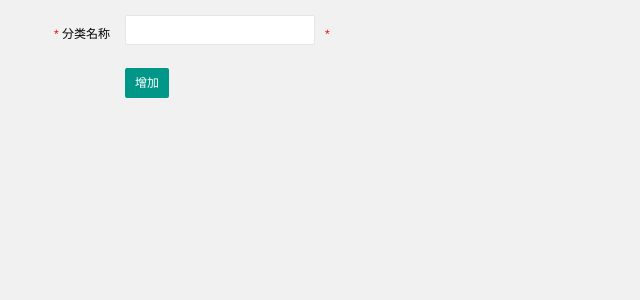
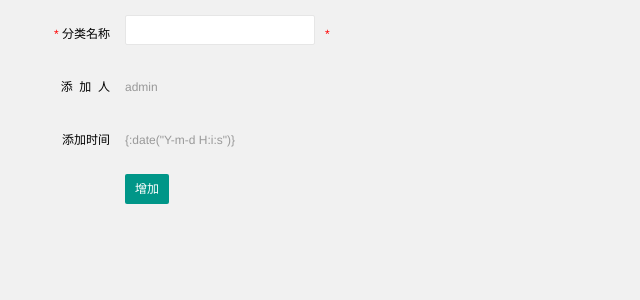
Before and after one commit to yuesha/infoFetch, a PHP site: page /DbName/application/admin/view/classify_manage/add.html in a window 1280 px wide. Shown: the top 300 px of the page, without its empty margins (0-640 px from the left). Run offline with PHP 8.4, Linux system fonts and the light colour scheme; some libraries are stand-ins or nearby versions.

Commit message:
分类添加（暂存）

```diff
--- a/codeBehind/application/admin/view/classify_manage/add.html
+++ b/codeBehind/application/admin/view/classify_manage/add.html
@@ -10,10 +10,6 @@
         <meta content="no-siteapp" http-equiv="Cache-Control"/>
         <link href="__XADMIN__/css/font.css" rel="stylesheet"/>
         <link href="__XADMIN__/css/xadmin.css" rel="stylesheet"/>
-        <script charset="utf-8" src="__XADMIN__/lib/layui/layui.js">
-        </script>
-        <script src="__XADMIN__/js/xadmin.js" type="text/javascript">
-        </script>
         <!-- 让IE8/9支持媒体查询，从而兼容栅格 -->
         <!--[if lt IE 9]>
             <script src="https://cdn.staticfile.org/html5shiv/r29/html5.min.js"></script>
@@ -30,22 +26,72 @@
                             分类名称
                         </label>
                         <div class="layui-input-inline">
-                            <input type="text" id="name" name="email" required="" lay-verify="email" autocomplete="off" class="layui-input"/>
+                            <input type="text" id="name" name="name" required="" lay-verify="" autocomplete="off" class="layui-input"/>
                         </div>
                         <div class="layui-form-mid layui-word-aux">
                             <span class="x-red">*</span>
                         </div>
                     </div>
+                    <div class="layui-form-item">
+                        <label for="add_user" class="layui-form-label">
+                            <span class="x-red"></span>
+                            添&nbsp;&nbsp;加&nbsp;&nbsp;人
+                        </label>
+                        <div class="layui-input-inline">
+                            <span class="layui-form-mid layui-word-aux">admin</span>
+                        </div>
+                        <div class="layui-form-mid layui-word-aux">
+                            <span class="x-red"></span>
+                        </div>
+                    </div>
+                    <div class="layui-form-item">
+                        <label for="created_at" class="layui-form-label">
+                            <span class="x-red"></span>
+                            添加时间
+                        </label>
+                        <div class="layui-input-inline">
+                            <span class="layui-form-mid layui-word-aux">{:date("Y-m-d H:i:s")}</span>
+                        </div>
+                        <div class="layui-form-mid layui-word-aux">
+                            <span class="x-red"></span>
+                        </div>
+                    </div>
 
                     <div class="layui-form-item">
-                        <label for="L_repass" class="layui-form-label"></label>
+                        <label for="name" class="layui-form-label"></label>
                         <button class="layui-btn" lay-filter="add" lay-submit="">增加</button>
                     </div>
                 </form>
             </div>
         </div>
+        <script type="text/javascript" src="__STATIC__/cdn/jquery.min.js"></script>
+        <script charset="utf-8" src="__XADMIN__/lib/layui/layui.js"></script>
+        <script src="__XADMIN__/js/xadmin.js" type="text/javascript"></script>
         <script>
-
+            $(function  () {
+                layui.use('form', function(){
+                    var form = layui.form;
+                    //监听提交
+                    form.on('submit(add)', function(data){
+                        // 向后端接口发送数据
+                        $.post("{:url('save')}",data.field,function(res){
+                            if(res.code > 0){
+                                // 操作失败
+                                layer.msg(res.msg,{icon: 2});
+                            }else{
+                                layer.msg(res.msg, {
+                                    icon: 1,
+                                    time: 2000
+                                }, function(){
+                                    // 保存成功后刷新父页面
+                                    xadmin.father_reload();
+                                });
+                            }
+                        },"json");
+                        return false;
+                    });
+                });
+            })
         </script>
     </body>
 </html>
```
Also changed, not shown: codeBehind/application/admin/controller/ClassifyManageController.php (+15 -0 lines), codeBehind/application/comm/model/classifyModel.php (+3 -7 lines), codeBehind/application/common.php (+90 -3 lines).
